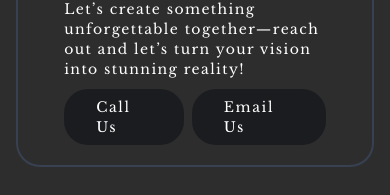
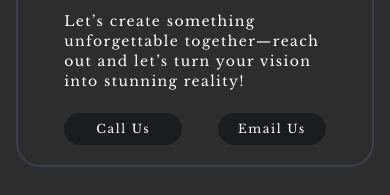
Before and after one commit to rumeshsmrr/photograperWeb, a React (Vite) app: page / in a window 390 px wide. Shown: the part 6028-6223 px from the top of the page. Built offline with nearby package versions, Linux system fonts and the light colour scheme; a web font is replaced by a local one.

Commit message:
contact button responciveness

```diff
--- a/src/Components/ContactUs/ContactUs.jsx
+++ b/src/Components/ContactUs/ContactUs.jsx
@@ -84,11 +84,11 @@ export default function ContactUs() {
         </div>
         <div className="w-full flex justify-center">
           <div className="flex justify-between gap-2 font-semiStyled w-10/12 tracking-widest">
-            <div className="bg-blackBlue text-white py-2 rounded-3xl px-8 text-sm w-fit h-fit cursor-pointer hover:bg-accent hover:text-blackBlue">
+            <div className="bg-blackBlue text-white py-2 rounded-3xl px-8 text-xs md:text-smw-fit h-fit cursor-pointer hover:bg-accent hover:text-blackBlue">
               <a href="tel:+94769438482">Call Us</a>{" "}
               {/* Link to make a phone call */}
             </div>
-            <div className="bg-blackBlue text-white py-2 rounded-3xl px-8 text-sm w-fit h-fit cursor-pointer hover:bg-accent hover:text-blackBlue ">
+            <div className="bg-blackBlue text-white py-2 rounded-3xl px-5 md:px-8 text-xs md:text-sm w-fit h-fit cursor-pointer hover:bg-accent hover:text-blackBlue ">
               <a href="mailto:legendartck@gmail.com">Email Us</a>{" "}
               {/* Link to email */}
             </div>
```
Also changed, not shown: 1 other file (tests, documents, lock files or other folders).
